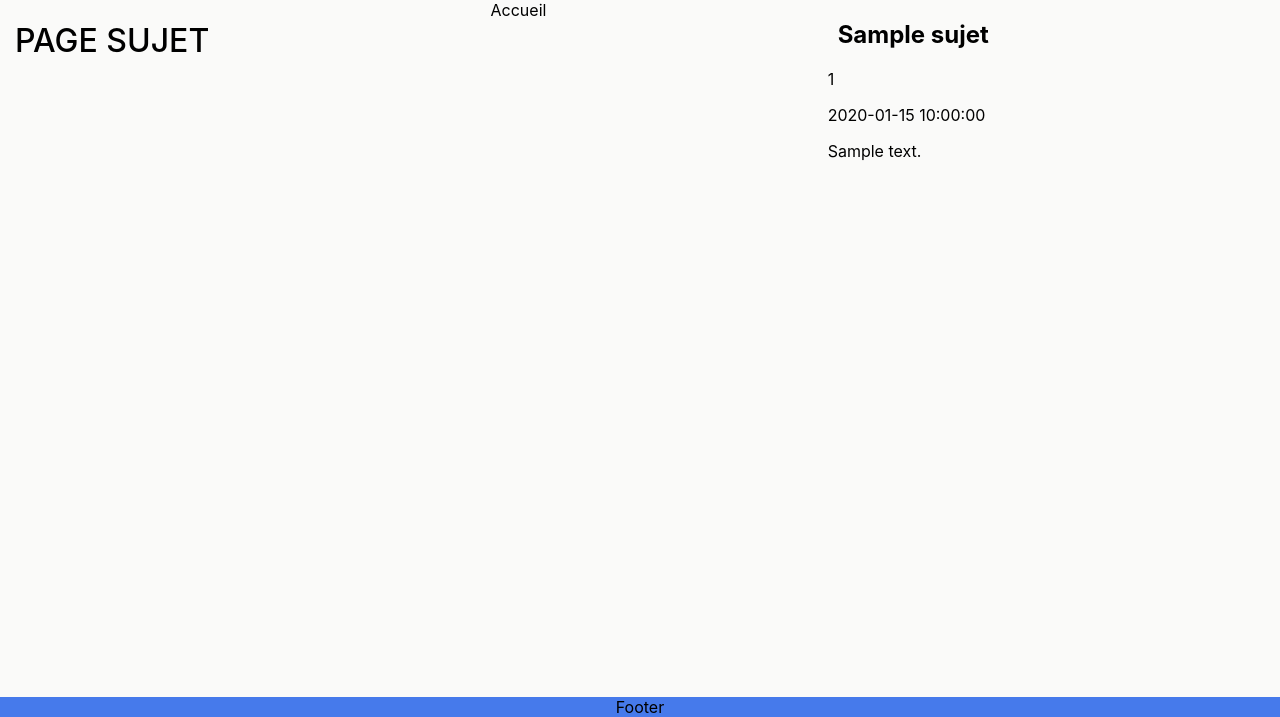
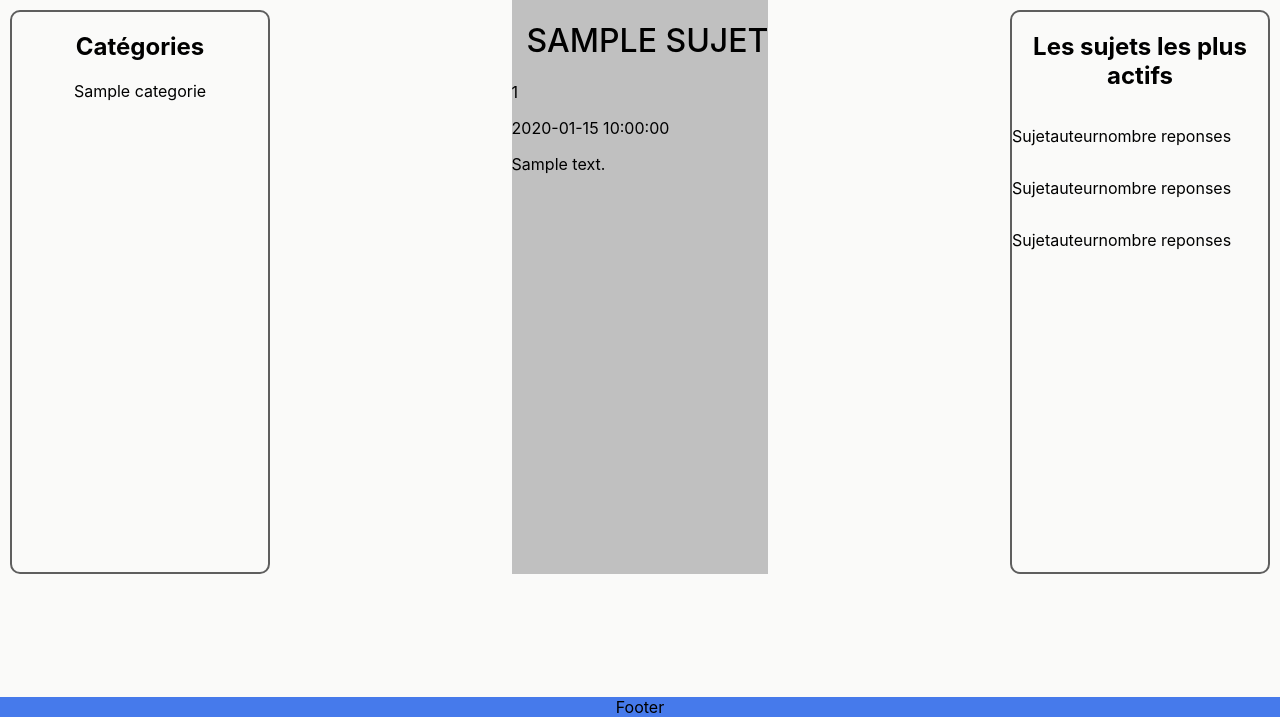
Before and after one commit to YannBK/Forum_php, a PHP site: page /forum_php/index.php?p=sujet&id=1 in a window 1280 px wide. Shown: the part 83-800 px from the top of the page. Run offline with PHP 8.4, Linux system fonts and the light colour scheme; tables that the repository leaves empty hold one stand-in row (values such as "Sample post"); data that the repository does not hold is empty.

Commit message:
mise en page sujet

```diff
--- a/Models/sujet_model.php
+++ b/Models/sujet_model.php
@@ -52,6 +52,23 @@
     }
 
     try {
+        //liste catégories
+        $req = $bdd->prepare("SELECT * FROM categorie");
+        $okselect = $req->execute();
+
+        $catListe = "";
+        while ($donnees = $req->fetch()) {
+            $catListe .= "<p><a href=\"#\" value=\" " .
+            $donnees['id_categorie'] . " \">" . $donnees['nom_cat'] . "</a></p>";
+        }//TODO le lien doit renvoyer sur la page catégorie concernée
+        //si l'insertion est réussie
+        if (!$okselect) {
+            $result =  "Erreur lors de la récupération des données";
+        }
+
+        //sujet à afficher
+
+        //récupération de l'id du sujet via l'url
         $url = $_GET['id'];
 
         $req = $bdd->prepare("SELECT * FROM sujet WHERE id_sujet=:id_sujet");
@@ -59,7 +76,7 @@
 
         $sujet;
         while($donnees = $req->fetch()){
-            $sujet = "<div><h2>".$donnees['nom_sujet']."</h2><p>".$donnees['id_users']."</p><p>".$donnees['date_sujet']."</p><p>".$donnees['contenu_sujet']."</p></div>";
+            $sujet = "<div><h1>".$donnees['nom_sujet']."</h1><p>".$donnees['id_users']."</p><p>".$donnees['date_sujet']."</p><p>".$donnees['contenu_sujet']."</p></div>";
         }
 
         /*$req = $bdd->prepare("SELECT * FROM commentaire WHERE id_sujet=$donnees");
--- a/Views/sujet_view.php
+++ b/Views/sujet_view.php
@@ -1,9 +1,35 @@
-<h1>page sujet</h1>
-<a href="index.php?p=home">Accueil</a>
-
-<div>
-    <?= $sujet ?>
+<!-- <a href="index.php?p=home">Accueil</a> -->
+<aside>
+    <h2>Catégories</h2>
+    <ul>
+        <?= $catListe; ?>
+    </ul>
+</aside>
+<div class="sujet">
+    <div>
+        <?= $sujet ?>
+    </div>
+    <div>
+        <?= $listeCom ?>
+    </div>
 </div>
-<div>
-    <?= $listeCom ?>
-</div>
+<aside>
+    <h2>Les sujets les plus actifs</h2>
+    <ul>
+        <li>
+            <p>Sujet</p>
+            <p>auteur</p>
+            <p>nombre reponses</p>
+        </li>
+        <li>
+            <p>Sujet</p>
+            <p>auteur</p>
+            <p>nombre reponses</p>
+        </li>
+        <li>
+            <p>Sujet</p>
+            <p>auteur</p>
+            <p>nombre reponses</p>
+        </li>
+    </ul>
+</aside>
--- a/html_css/accueil.css
+++ b/html_css/accueil.css
@@ -163,6 +163,14 @@ h2 {
 }
 
 /*---fin page création d'un sujet---*/
+
+/*---Affichage d'un sujet---*/
+
+.sujet {
+    background-color: rgb(192, 192, 192);
+}
+
+/*---fin affichage d'un sujet---*/
 
 
 /*---footer---*/
```
